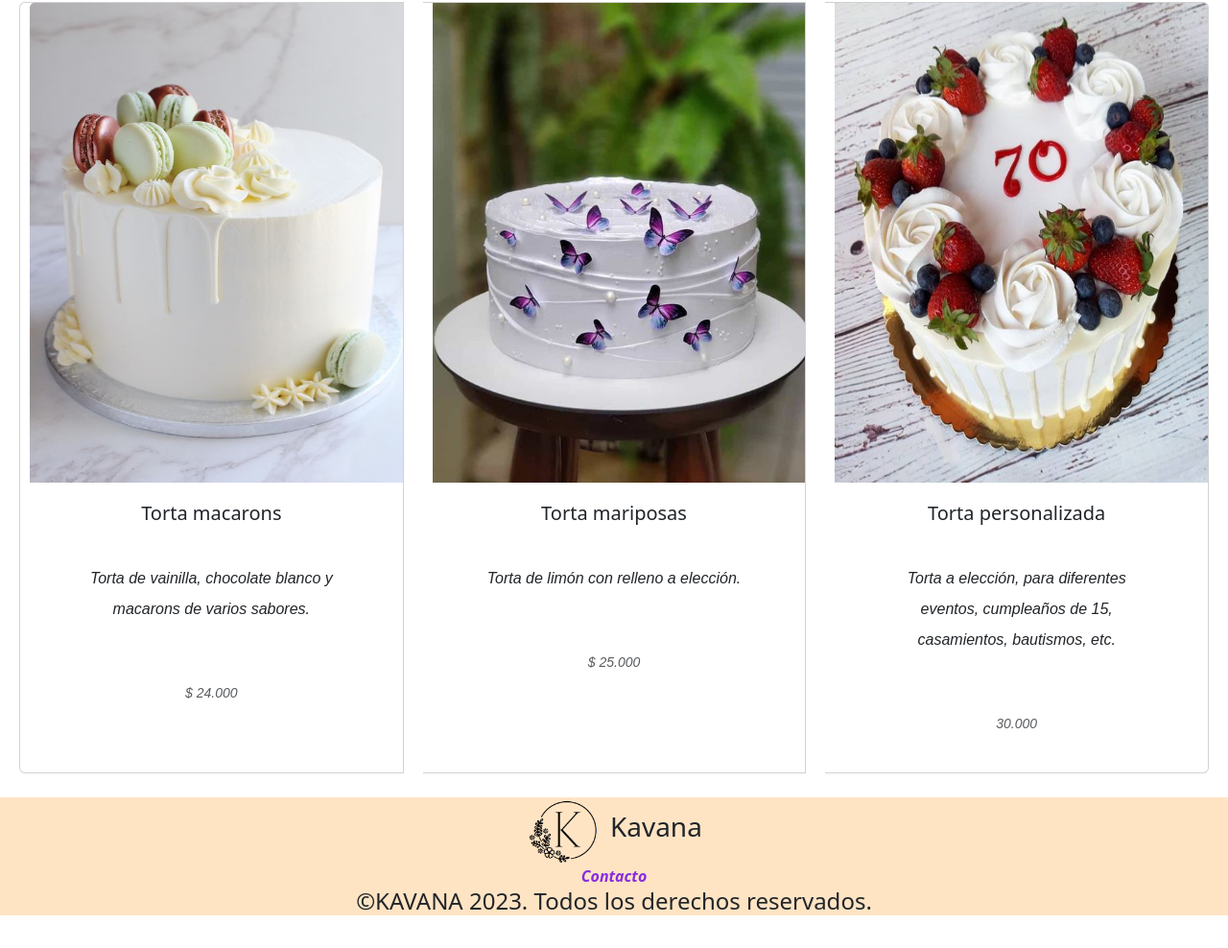
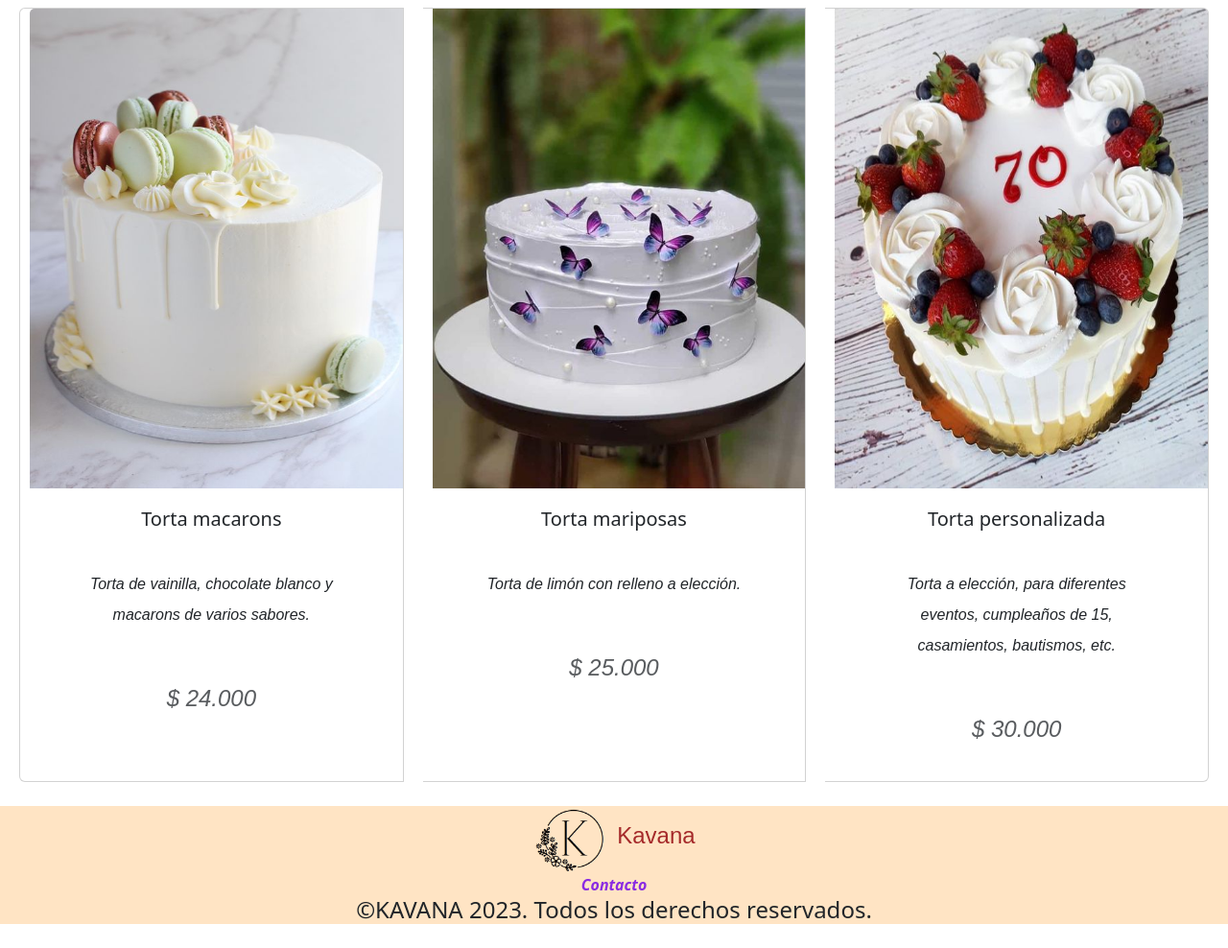
Before and after one commit to elianaree/PreEntrega3RojasEliana-, a plain HTML site: page html/Productos.html in a window 1280 px wide. Shown: the part 1808-2796 px from the top of the page at 96% size. Drawn offline with nearby package versions, Linux system fonts and the light colour scheme; a web font is replaced by a local one.

Commit message:
Nuevos cambios

```diff
--- a/html/Productos.html
+++ b/html/Productos.html
@@ -122,7 +122,7 @@
               <div class="card-body">
                 <h5 class="card-title">Torta personalizada</h5>
                 <p class="card-text">Torta a elección, para diferentes eventos, cumpleaños de 15, casamientos, bautismos, etc.</p>
-                <p class="card-text"><small class="text-body-secondary">30.000</small></p>
+                <p class="card-text"><small class="text-body-secondary">$ 30.000</small></p>
               </div>
 
     </main>
--- a/style.css
+++ b/style.css
@@ -161,7 +161,11 @@ main div h2{
   position: absolute;
 }
 
+ .card-group{
+margin: 0;
+padding: 0;
 
+ }
 .card{
 display: flex;
 width: 100px;
@@ -191,6 +195,12 @@ background-color: white;
 .card-text{
   padding: 15px;
   text-align: center;
+}
+
+.text-body-secondary{
+font-size: 1.5rem;
+margin-bottom: 25px;
+
 }
 @media screen and (max-width:500px){
   .card-body{
@@ -231,7 +241,13 @@ footer div{
     display: flex;
     justify-content: center;
 }
+footer h3{
+  font-family: 'Fahkwang', sans-serif;
+  font-weight:lighter;
+  color:brown;
+  font-size: 1.5rem;
 
+}
 footer h4{
    display: flex;
   justify-content: center;
```
